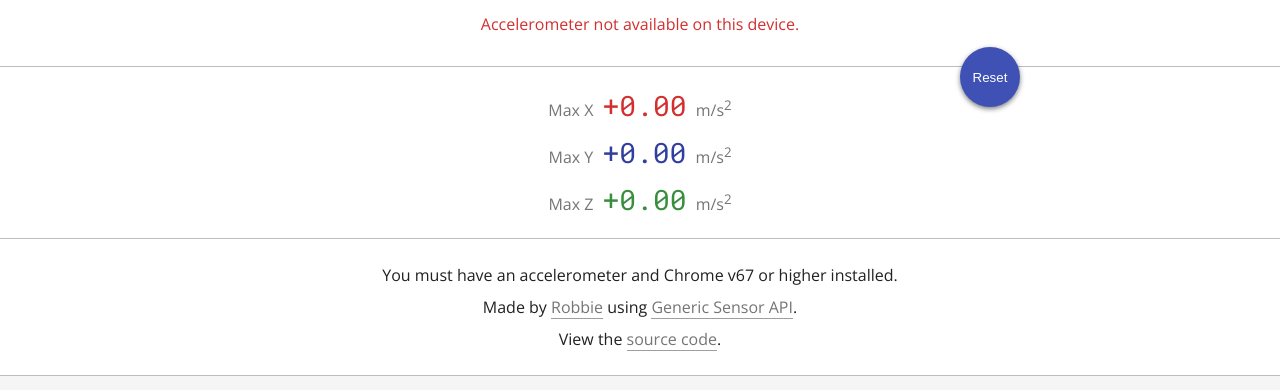
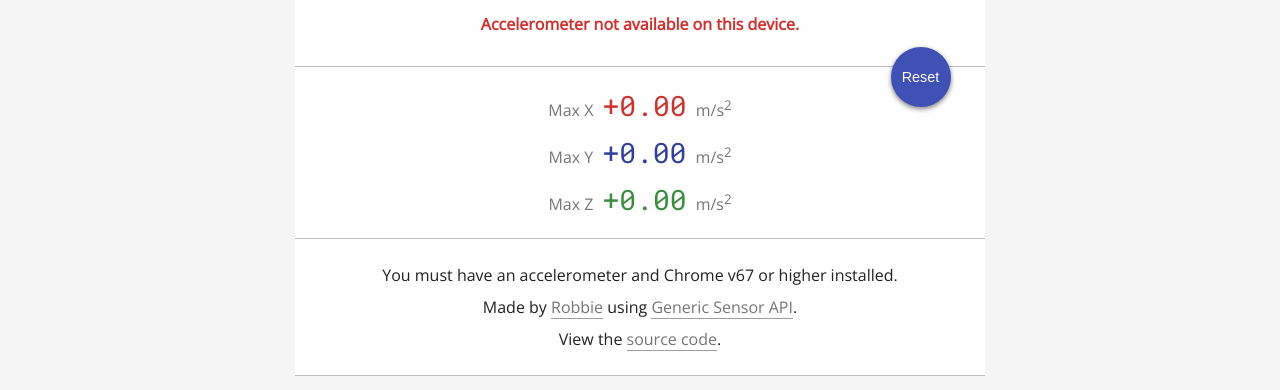
Before and after one commit to robbiejaeger/generic-sensor, a website: page public/index.html in a window 1280 px wide. Shown: the part 400-790 px from the top of the page. Drawn offline with nearby package versions, Linux system fonts and the light colour scheme.

Commit message:
Change position of reset button and error font weight

```diff
--- a/public/styles.css
+++ b/public/styles.css
@@ -18,8 +18,9 @@ header {
 section {
   background-color: #FFF;
   border-bottom: 1px solid #BDBDBD;
-  margin: 0;
+  margin: 0 auto;
   padding: 15px 20px;
+  max-width: 650px;
 }
 
 h1 {
@@ -57,7 +58,7 @@ a {
   margin: 0 5px;
 }
 
-#x-value, #x-max, #error-display {
+#x-value, #x-max {
   color: #D32F2F;
 }
 
@@ -67,6 +68,11 @@ a {
 
 #z-value, #z-max {
   color: #388E3C;
+}
+
+#error-display {
+  color: #D32F2F;
+  font-weight: 700;
 }
 
 .units {
@@ -100,13 +106,16 @@ a {
   background-color: #3F51B5;
   box-shadow: 0 2px 5px rgba(0,0,0,0.5);
   color: #FFF;
+  border-radius: 50%;
   border: none;
-  border-radius: 50%;
-  position: absolute;
+  font-size: 0.9em;
+  outline: none;
+
   height: 60px;
   width: 60px;
+  position: absolute;
   top: -20px;
-  left: 75%;
+  right: 5%;
 }
 
 #reset-max:active {
@@ -117,9 +126,9 @@ a {
 /* OTHER INFO */
 
 .other-info {
-  padding: 15px 40px;
+  padding: 15px 20px;
 }
 
 .other-info p {
-  margin: 10px 0;
+  margin: 10px 20px;
 }
```
